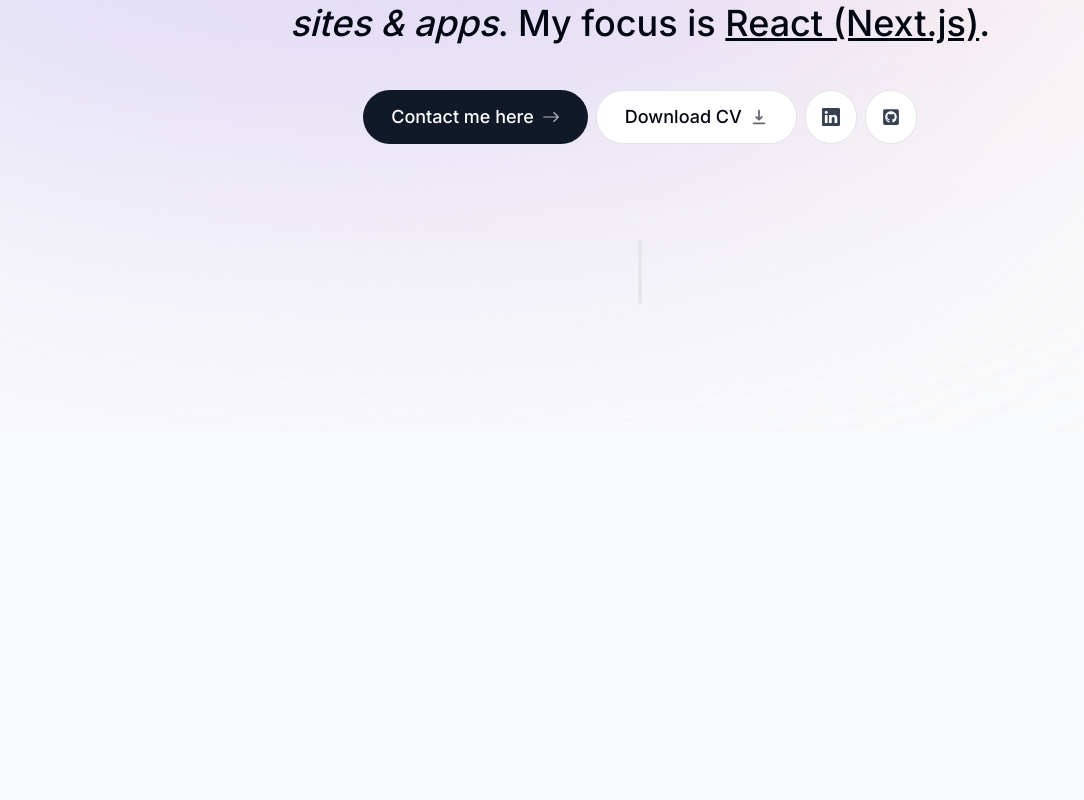
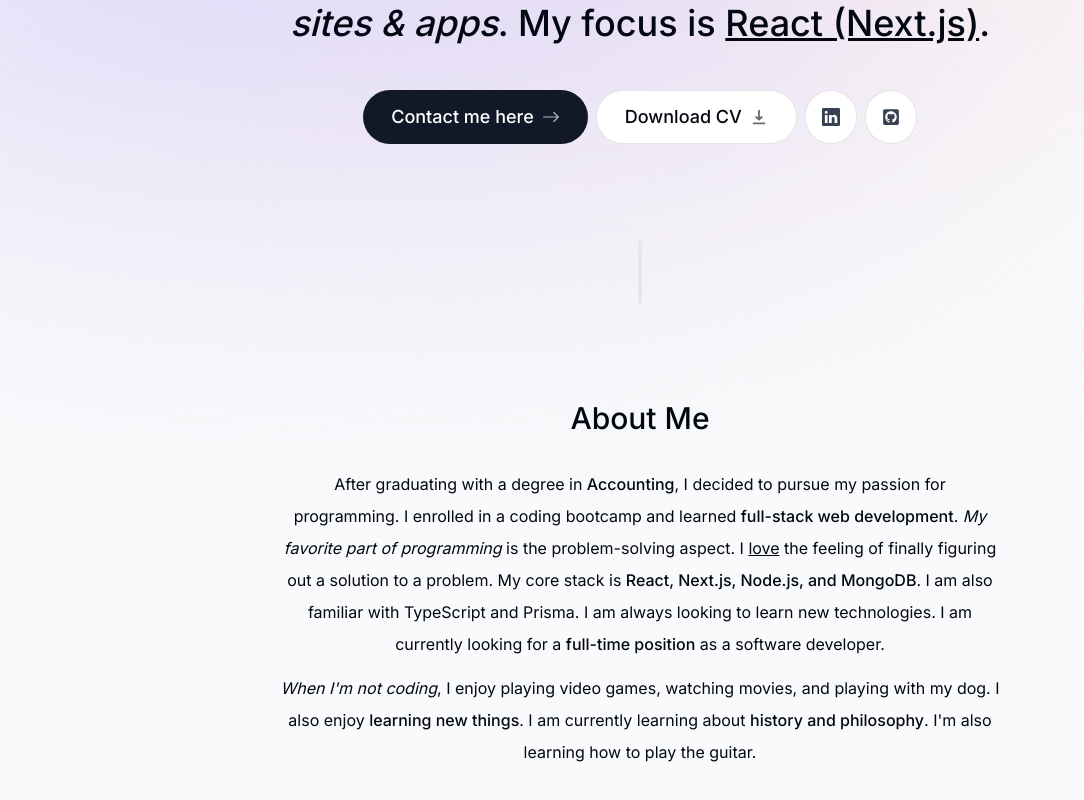
Before and after one commit to LeHoangTuanbk/simple-portfolio, a Next.js app: page / in a window 1280 px wide. Shown: the part 368-1168 px from the top of the page, without its empty margins (0-1084 px from the left). Before the commit the page ends 800 px from the top, so only its background shows below. Built offline with nearby package versions, Linux system fonts and the light colour scheme.

Commit message:
Add about

```diff
--- a/src/app/page.tsx
+++ b/src/app/page.tsx
@@ -1,3 +1,4 @@
+import About from "@/components/about";
 import Intro from "@/components/intro";
 import SectionDivider from "@/components/section-divider";
 
@@ -6,6 +7,7 @@ export default function Home() {
     <main className="flex flex-col items-center px-4">
       <Intro/>
       <SectionDivider/>
+      <About/>
     </main>
   )
 }
--- /dev/null
+++ b/src/components/about.tsx
@@ -0,0 +1,35 @@
+import React from 'react'
+
+export default function About() {
+    return (
+        <section className='mb-28 max-w-[45rem] text-center leading-8 sm:mb-40'>
+            <h2 className='text-3xl font-medium capitalize mb-8'>About me</h2>
+            <p className='mb-3'>
+                After graduating with a degree in{" "}
+                <span className="font-medium">Accounting</span>, I decided to pursue my
+                passion for programming. I enrolled in a coding bootcamp and learned{" "}
+                <span className="font-medium">full-stack web development</span>.{" "}
+                <span className="italic">My favorite part of programming</span> is the
+                problem-solving aspect. I <span className="underline">love</span> the
+                feeling of finally figuring out a solution to a problem. My core stack
+                is{" "}
+                <span className="font-medium">
+                    React, Next.js, Node.js, and MongoDB
+                </span>
+                . I am also familiar with TypeScript and Prisma. I am always looking to
+                learn new technologies. I am currently looking for a{" "}
+                <span className="font-medium">full-time position</span> as a software
+                developer.
+            </p>
+
+            <p>
+                <span className="italic">When I'm not coding</span>, I enjoy playing
+                video games, watching movies, and playing with my dog. I also enjoy{" "}
+                <span className="font-medium">learning new things</span>. I am currently
+                learning about{" "}
+                <span className="font-medium">history and philosophy</span>. I'm also
+                learning how to play the guitar.
+            </p>
+        </section>
+    )
+}
--- a/src/components/intro.tsx
+++ b/src/components/intro.tsx
@@ -47,7 +47,7 @@ export default function Intro() {
             </div>
         </div>
 
-        <motion.p className='mb-10 mt-4 px-4 text-2xl font-medium !leading-[1.5] sm:text-4xl'
+        <motion.h1 className='mb-10 mt-4 px-4 text-2xl font-medium !leading-[1.5] sm:text-4xl'
         initial={{opacity: 0, y: 100}}
         animate={{opacity: 1, y: 0}}
         >
@@ -57,7 +57,7 @@ export default function Intro() {
         building <span className="italic">sites & apps</span>. My focus is{" "}
         <span className="underline">React (Next.js)</span>.
 
-        </motion.p>
+        </motion.h1>
 
         <motion.div className='flex flex-col sm:flex-row item-center justify-center gap-2 px-4 text-lg font-medium '
         initial={{opacity: 0, y:100 }}
--- a/src/components/section-divider.tsx
+++ b/src/components/section-divider.tsx
@@ -9,7 +9,6 @@ export default function SectionDivider() {
     initial={{opacity: 0, y: 100}}
     animate={{opacity: 1, y: 0}}
     transition={{delay: 0.125}}
-
     ></motion.div>
   )
 }
--- /dev/null
+++ b/src/components/section-heading.tsx
@@ -0,0 +1,7 @@
+import React from 'react'
+
+export default function SectionHeading() {
+  return (
+    <div>SectionHeading</div>
+  )
+}
```
